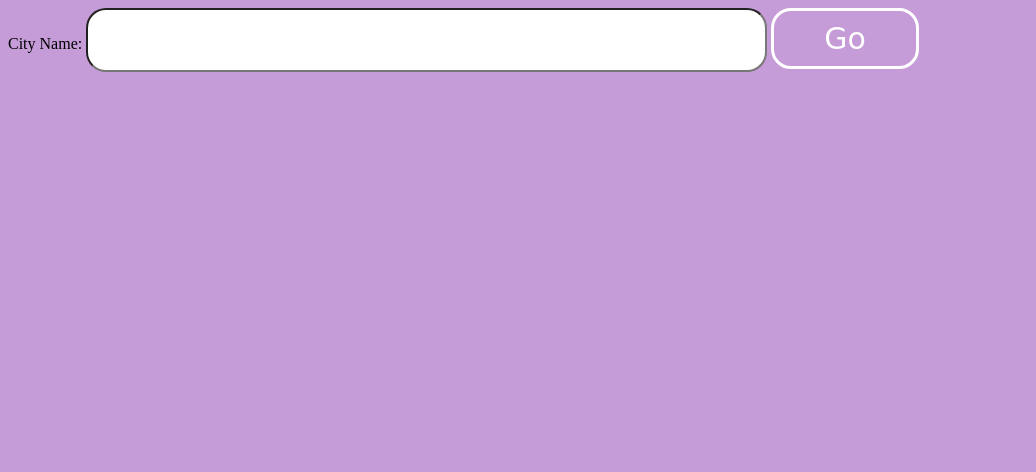
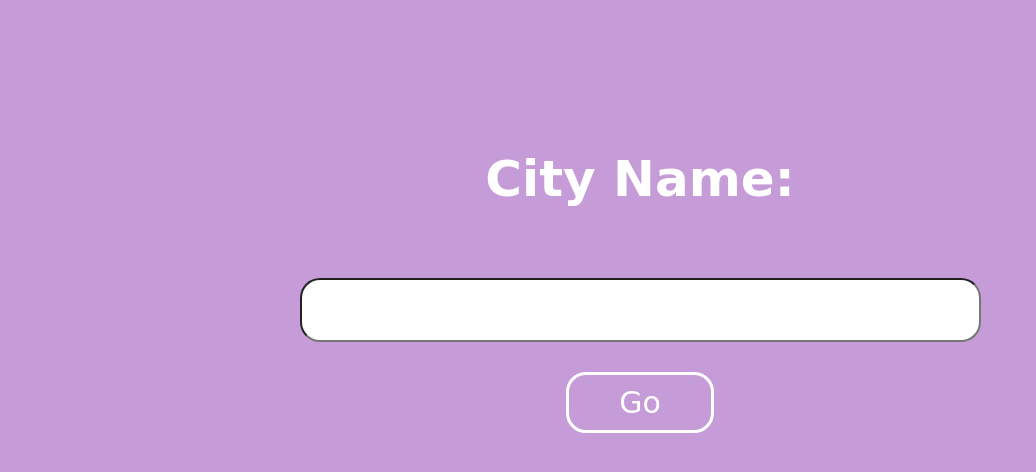
Before and after one commit to Mitali2700/FSD-NanoProject, a website: page index.html in a window 1280 px wide. Shown: the whole page, without its empty margins (0-1036 px from the left). Drawn offline with Linux system fonts and the light colour scheme.

Commit message:
Changes in html

```diff
--- a/index.html
+++ b/index.html
@@ -9,9 +9,11 @@
 </head>
 <body>
     <form actio="/" method="post">
-    <label for="cityInput">City Name: </label>
+    <h1 for="cityInput">City Name: </h1>
+    <div>
     <input type="text" name="cityName">
     <button type="submit">Go</button>
+    </div>
     </form>
 </body>
 </html>
```
